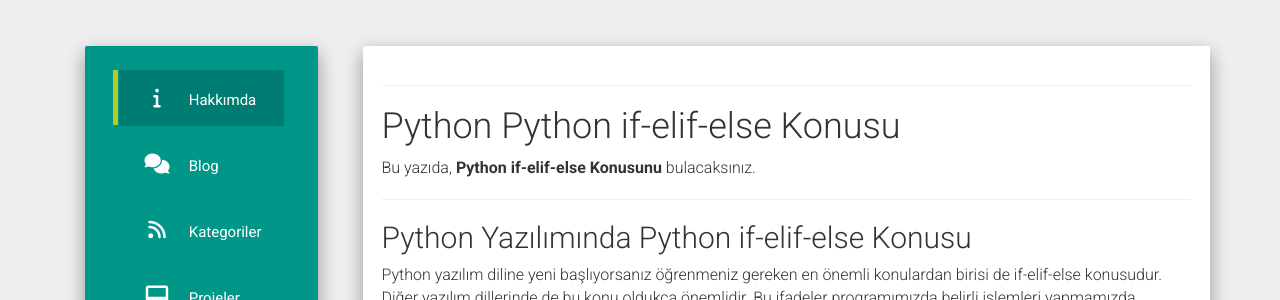
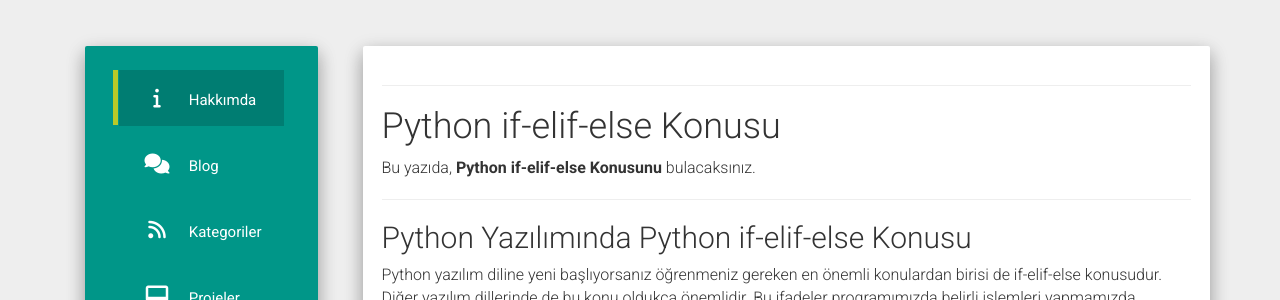
Before and after one commit to imonur/blog, a Jekyll site: the page built from _posts/2023-07-11-python-if-elif-else-konusu.md, in a window 1280 px wide. Shown: the part 182-482 px from the top of the page. Built offline with Jekyll 4.4.1, drawn with Linux system fonts in a browser that asks for light colours; nearby versions of some CDN libraries; comment, search, counter and statistics services are not loaded.

Commit message:
Update 2023-07-11-python-if-elif-else-konusu.md

```diff
--- a/_posts/2023-07-11-python-if-elif-else-konusu.md
+++ b/_posts/2023-07-11-python-if-elif-else-konusu.md
@@ -6,7 +6,7 @@ categories: python
 ---
 
 ---
-# Python Python if-elif-else Konusu
+# Python if-elif-else Konusu
 
 Bu yazıda, **Python if-elif-else Konusunu** bulacaksınız.
 
```
